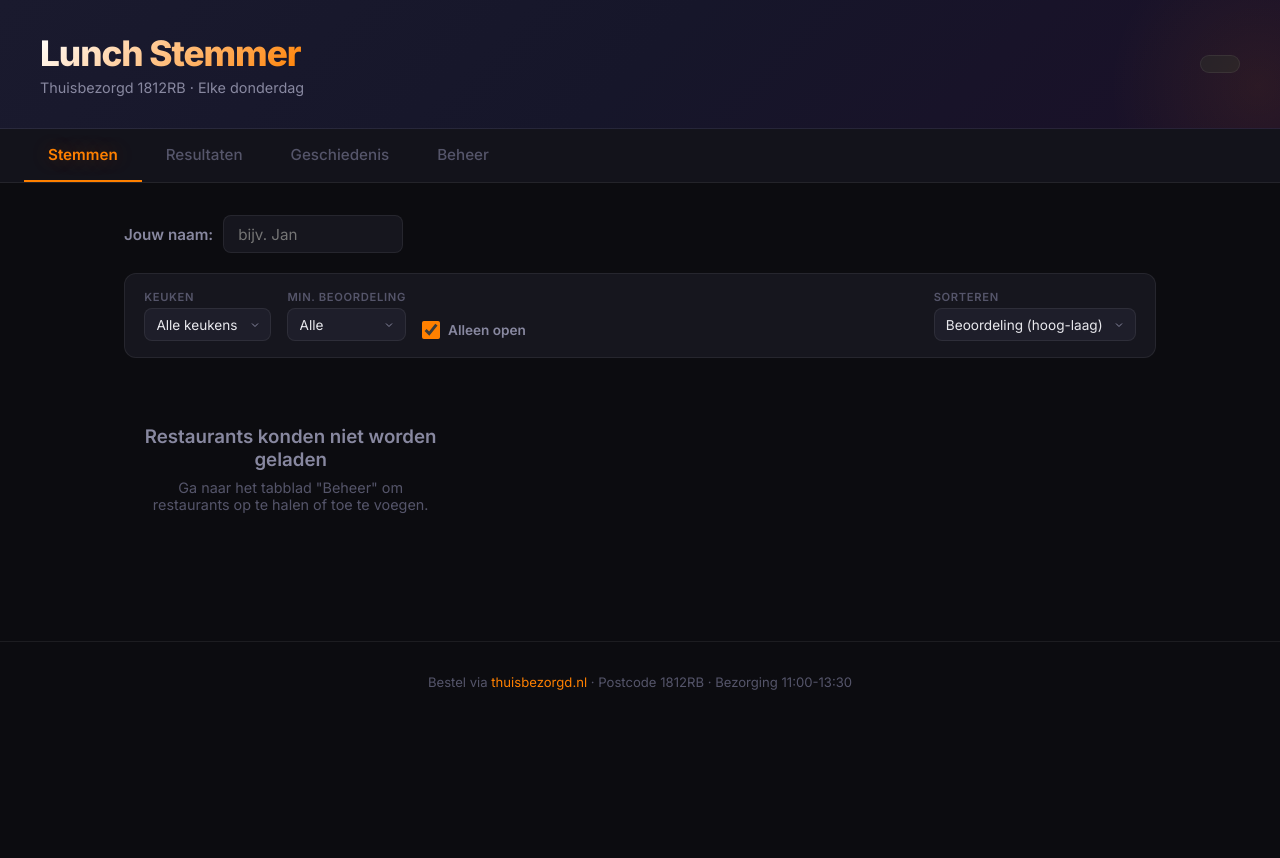
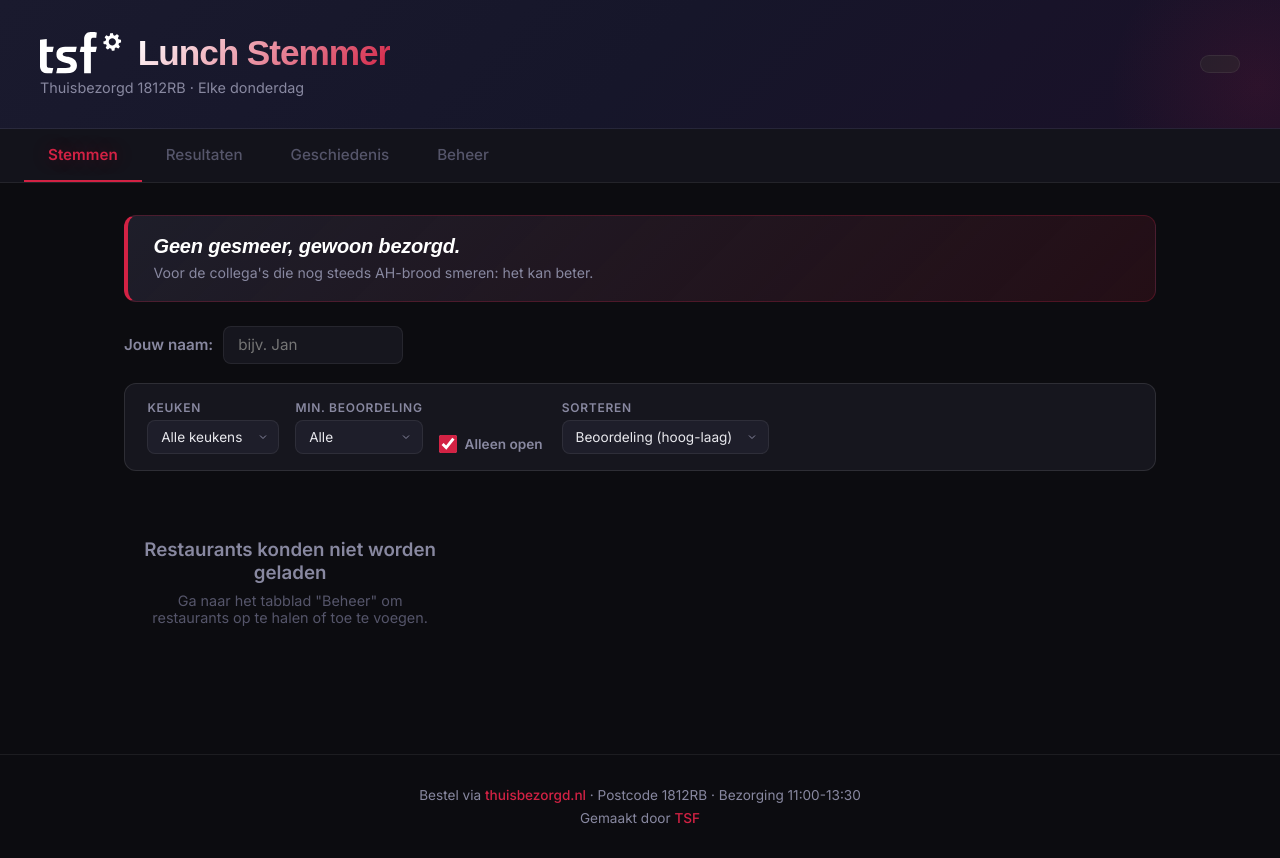
Before and after one commit to RalfIJ/lunch-voter, a website: page public/index.html in a window 1280 px wide. Before the commit the page ends 800 px from the top, so only its background shows below. Drawn offline with Linux system fonts and the light colour scheme; no server answers; a web font is replaced by a local one.

Commit message:
TSF huisstijl en quote banner
- TSF logo en favicon toegevoegd
- Primaire kleur naar TSF rood (#d32244)
- TSF fonts (Effra, Ratio) via Typekit
- Quote banner: "Geen gesmeer, gewoon bezorgd."
- Footer met TSF branding
- Verbeterde leesbaarheid: grotere labels, betere contrasten
- Gele sterren voor ratings

Co-Authored-By: Claude Opus 4.6 (1M context) <noreply@anthropic.com>

```diff
--- a/public/index.html
+++ b/public/index.html
@@ -3,7 +3,11 @@
 <head>
   <meta charset="UTF-8">
   <meta name="viewport" content="width=device-width, initial-scale=1.0">
-  <title>Lunch Stemmer - Thuisbezorgd</title>
+  <title>Lunch Stemmer - TSF</title>
+  <link rel="icon" type="image/png" sizes="32x32" href="assets/favicon-32x32.png">
+  <link rel="icon" type="image/png" sizes="16x16" href="assets/favicon-16x16.png">
+  <link rel="apple-touch-icon" sizes="180x180" href="assets/apple-touch-icon.png">
+  <link rel="stylesheet" href="https://use.typekit.net/vwl4dyd.css">
   <link rel="preconnect" href="https://fonts.googleapis.com">
   <link rel="preconnect" href="https://fonts.gstatic.com" crossorigin>
   <link href="https://fonts.googleapis.com/css2?family=Inter:wght@400;500;600;700;800&display=swap" rel="stylesheet">
@@ -12,7 +16,10 @@
 <body>
   <header>
     <div class="header-content">
-      <h1>Lunch Stemmer</h1>
+      <div class="header-brand">
+        <img src="assets/logo.svg" alt="TSF" class="header-logo">
+        <h1>Lunch Stemmer</h1>
+      </div>
       <p class="subtitle">Thuisbezorgd 1812RB &middot; Elke donderdag</p>
     </div>
     <div id="voting-status" class="status-badge"></div>
@@ -28,6 +35,11 @@
   <main>
     <!-- STEMMEN TAB -->
     <section id="tab-vote" class="tab-content active">
+      <div class="quote-banner">
+        <span class="quote-text">Geen gesmeer, gewoon bezorgd.</span>
+        <span class="quote-sub">Voor de collega's die nog steeds AH-brood smeren: het kan beter.</span>
+      </div>
+
       <div class="vote-header">
         <div class="voter-input">
           <label for="voter-name">Jouw naam:</label>
@@ -135,6 +147,7 @@
 
   <footer>
     <p>Bestel via <a href="https://www.thuisbezorgd.nl/bestellen/eten/1812" target="_blank">thuisbezorgd.nl</a> &middot; Postcode 1812RB &middot; Bezorging 11:00-13:30</p>
+    <p class="footer-brand">Gemaakt door <a href="https://tsf.nl" target="_blank">TSF</a></p>
   </footer>
 
   <script src="app.js"></script>
--- a/public/style.css
+++ b/public/style.css
@@ -5,10 +5,10 @@
 }
 
 :root {
-  --primary: #ff8000;
-  --primary-dark: #e67300;
-  --primary-light: #fff3e0;
-  --primary-glow: rgba(255, 128, 0, 0.15);
+  --primary: #d32244;
+  --primary-dark: #af204b;
+  --primary-light: #fce4ec;
+  --primary-glow: rgba(211, 34, 68, 0.15);
   --bg: #0c0c10;
   --bg-surface: #16161e;
   --bg-elevated: #1e1e2a;
@@ -16,11 +16,11 @@
   --text-light: #8888a0;
   --text-muted: #55556a;
   --border: rgba(255,255,255,0.07);
-  --border-hover: rgba(255,128,0,0.4);
+  --border-hover: rgba(211, 34, 68, 0.4);
   --success: #22c55e;
   --success-dark: #16a34a;
   --danger: #ef4444;
-  --voted: rgba(255,128,0,0.06);
+  --voted: rgba(211,34,68,0.06);
   --voted-border: var(--primary);
   --radius-sm: 8px;
   --radius-md: 12px;
@@ -33,7 +33,7 @@
 }
 
 body {
-  font-family: 'Inter', -apple-system, BlinkMacSystemFont, 'Segoe UI', sans-serif;
+  font-family: 'effra', 'Inter', -apple-system, BlinkMacSystemFont, 'Segoe UI', sans-serif;
   background: var(--bg);
   color: var(--text);
   min-height: 100vh;
@@ -61,11 +61,23 @@ header::before {
   right: -10%;
   width: 300px;
   height: 300px;
-  background: radial-gradient(circle, rgba(255,128,0,0.08) 0%, transparent 70%);
+  background: radial-gradient(circle, rgba(211,34,68,0.1) 0%, transparent 70%);
   pointer-events: none;
 }
 
+.header-brand {
+  display: flex;
+  align-items: center;
+  gap: 1rem;
+}
+
+.header-logo {
+  height: 42px;
+  width: auto;
+}
+
 header h1 {
+  font-family: 'ratio', 'effra', sans-serif;
   font-size: 2.2rem;
   font-weight: 800;
   letter-spacing: -0.03em;
@@ -146,7 +158,7 @@ nav {
   color: var(--primary);
   border-bottom-color: var(--primary);
   font-weight: 600;
-  text-shadow: 0 0 20px rgba(255,128,0,0.3);
+  text-shadow: 0 0 20px rgba(211,34,68,0.3);
 }
 
 /* ---- Main ---- */
@@ -164,6 +176,33 @@ h2 {
   font-weight: 700;
   letter-spacing: -0.02em;
   margin-bottom: 1.5rem;
+}
+
+/* ---- Quote Banner ---- */
+.quote-banner {
+  background: linear-gradient(135deg, var(--bg-elevated) 0%, rgba(211,34,68,0.12) 100%);
+  border: 1px solid rgba(211,34,68,0.25);
+  border-left: 4px solid var(--primary);
+  border-radius: var(--radius-md);
+  padding: 1.2rem 1.6rem;
+  margin-bottom: 1.5rem;
+}
+
+.quote-text {
+  display: block;
+  font-family: 'ratio', 'effra', sans-serif;
+  font-size: 1.25rem;
+  font-weight: 700;
+  font-style: italic;
+  color: #fff;
+  letter-spacing: -0.01em;
+}
+
+.quote-sub {
+  display: block;
+  margin-top: 0.4rem;
+  font-size: 0.88rem;
+  color: var(--text-light);
 }
 
 /* ---- Vote Header ---- */
@@ -237,14 +276,14 @@ h2 {
 /* ---- Filter / Sort Bar ---- */
 .filter-sort-bar {
   display: flex;
-  justify-content: space-between;
+  justify-content: flex-start;
   align-items: flex-end;
   flex-wrap: wrap;
-  gap: 1rem;
+  gap: 1.2rem;
   margin-bottom: 1.2rem;
-  padding: 1rem 1.2rem;
+  padding: 1rem 1.4rem;
   background: var(--bg-surface);
-  border: 1px solid var(--border);
+  border: 1px solid rgba(255,255,255,0.1);
   border-radius: var(--radius-md);
 }
 
@@ -263,15 +302,15 @@ h2 {
 
 .filter-item label,
 .filter-sort-bar label {
-  font-size: 0.7rem;
+  font-size: 0.75rem;
   text-transform: uppercase;
   letter-spacing: 0.06em;
-  color: var(--text-muted);
+  color: var(--text-light);
   font-weight: 600;
 }
 
 .filter-sort-bar select {
-  padding: 0.45rem 2rem 0.45rem 0.7rem;
+  padding: 0.5rem 2.2rem 0.5rem 0.8rem;
   border: 1px solid var(--border);
   border-radius: var(--radius-sm);
   font-size: 0.85rem;
@@ -322,14 +361,14 @@ h2 {
 .restaurant-grid {
   display: grid;
   grid-template-columns: repeat(auto-fill, minmax(300px, 1fr));
-  gap: 1rem;
+  gap: 1.1rem;
 }
 
 .restaurant-card {
   background: var(--bg-surface);
-  border: 1px solid var(--border);
+  border: 1px solid rgba(255,255,255,0.1);
   border-radius: var(--radius-lg);
-  padding: 1.2rem;
+  padding: 1.3rem;
   cursor: pointer;
   transition: all var(--transition);
   position: relative;
@@ -340,13 +379,13 @@ h2 {
 .restaurant-card:hover {
   border-color: var(--border-hover);
   transform: translateY(-3px);
-  box-shadow: 0 8px 30px rgba(255,128,0,0.08), var(--shadow-md);
+  box-shadow: 0 8px 30px rgba(211,34,68,0.08), var(--shadow-md);
 }
 
 .restaurant-card.voted {
   border-color: var(--primary);
   background: var(--voted);
-  box-shadow: 0 0 0 1px var(--primary), 0 4px 20px rgba(255,128,0,0.1);
+  box-shadow: 0 0 0 1px var(--primary), 0 4px 20px rgba(211,34,68,0.1);
 }
 
 .restaurant-card.voted::after {
@@ -408,7 +447,7 @@ h2 {
 }
 
 .card-title .cuisine {
-  color: var(--text-muted);
+  color: var(--text-light);
   font-size: 0.8rem;
   margin-top: 0.15rem;
   white-space: nowrap;
@@ -446,7 +485,7 @@ h2 {
 }
 
 .card-meta .star {
-  color: var(--primary);
+  color: #facc15;
 }
 
 .card-meta .rating {
@@ -455,8 +494,8 @@ h2 {
 }
 
 .card-meta .rating-count {
-  color: var(--text-muted);
-  font-size: 0.78rem;
+  color: var(--text-light);
+  font-size: 0.8rem;
 }
 
 .card-meta .closed-badge {
@@ -654,12 +693,12 @@ h2 {
   font-weight: 600;
   font-family: inherit;
   transition: all var(--transition);
-  box-shadow: 0 4px 15px rgba(255,128,0,0.2);
+  box-shadow: 0 4px 15px rgba(211,34,68,0.2);
 }
 
 .btn-primary:hover {
   transform: translateY(-1px);
-  box-shadow: 0 6px 20px rgba(255,128,0,0.3);
+  box-shadow: 0 6px 20px rgba(211,34,68,0.3);
 }
 
 .btn-primary:disabled {
@@ -801,8 +840,8 @@ h2 {
 footer {
   text-align: center;
   padding: 2rem 1.5rem;
-  color: var(--text-muted);
-  font-size: 0.82rem;
+  color: var(--text-light);
+  font-size: 0.85rem;
   border-top: 1px solid var(--border);
   margin-top: 3rem;
 }
@@ -810,12 +849,17 @@ footer {
 footer a {
   color: var(--primary);
   text-decoration: none;
+  font-weight: 500;
   transition: color var(--transition);
 }
 
 footer a:hover {
   color: var(--primary-dark);
   text-decoration: underline;
+}
+
+.footer-brand {
+  margin-top: 0.4rem;
 }
 
 /* ---- Scrollbar ---- */
```
Also changed, not shown: public/assets/apple-touch-icon.png (added), public/assets/favicon-16x16.png (added), public/assets/favicon-32x32.png (added), public/assets/logo.svg (added).
